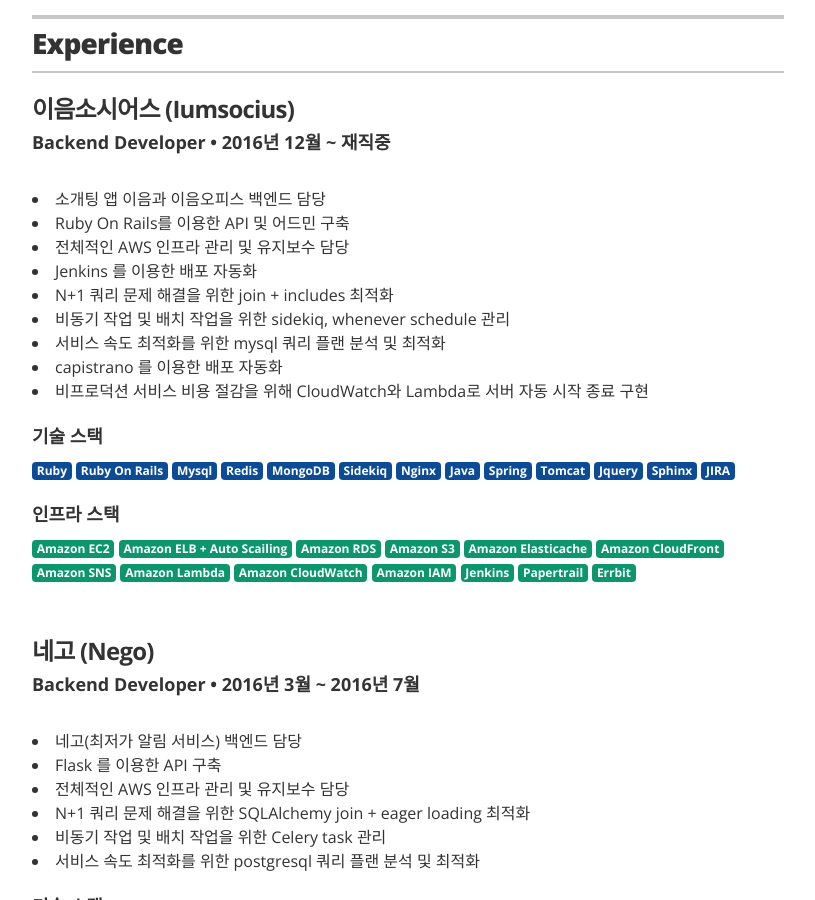
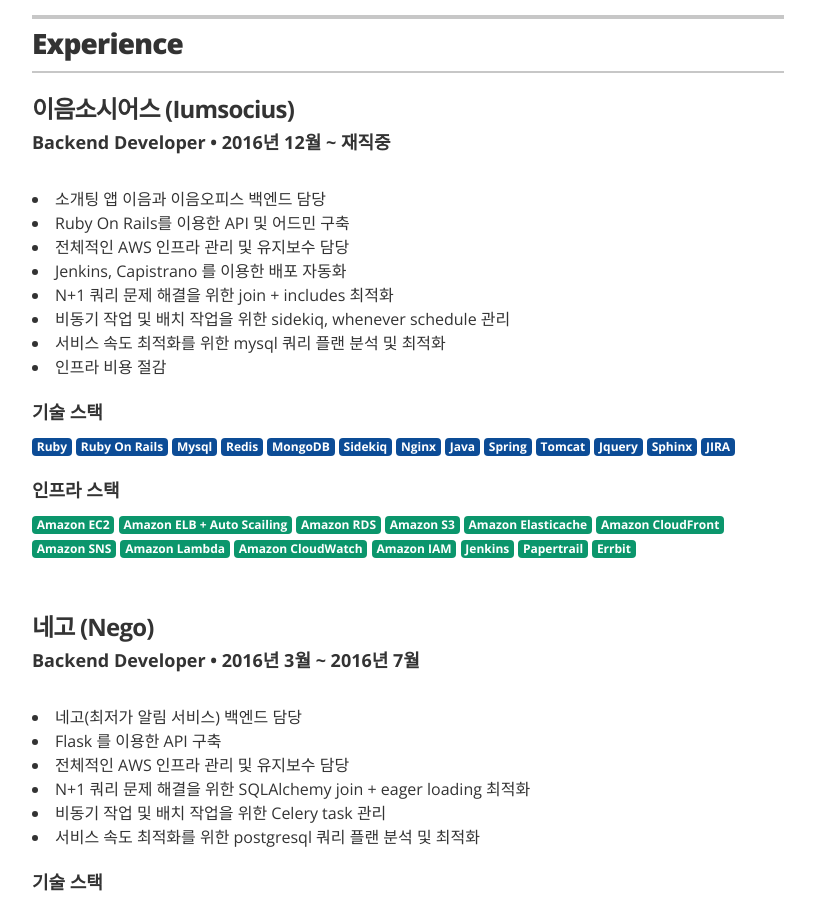
Before and after one commit to bingl2/resume, a Jekyll site: the page built from index.html, in a window 1280 px wide and 900 px high, scrolled down 515 px. Shown: the whole window, without its empty margins (232-1047 px from the left). Built offline with Jekyll 4.4.1, drawn with Linux system fonts in a browser that asks for light colours.

Commit message:
경험 부분 내용 수정

```diff
--- a/_data/experience.yml
+++ b/_data/experience.yml
@@ -2,7 +2,7 @@
 - company: 이음소시어스 (Iumsocius)
   position: Backend Developer
   duration: 2016년 12월 ~ 재직중
-  summarys: ["소개팅 앱 이음과 이음오피스 백엔드 담당", "Ruby On Rails를 이용한 API 및 어드민 구축", "전체적인 AWS 인프라 관리 및 유지보수 담당", "Jenkins 를 이용한 배포 자동화", "N+1 쿼리 문제 해결을 위한 join + includes 최적화", "비동기 작업 및 배치 작업을 위한 sidekiq, whenever schedule 관리", "서비스 속도 최적화를 위한 mysql 쿼리 플랜 분석 및 최적화", "capistrano 를 이용한 배포 자동화", "비프로덕션 서비스 비용 절감을 위해 CloudWatch와 Lambda로 서버 자동 시작 종료 구현"]
+  summarys: ["소개팅 앱 이음과 이음오피스 백엔드 담당", "Ruby On Rails를 이용한 API 및 어드민 구축", "전체적인 AWS 인프라 관리 및 유지보수 담당", "Jenkins, Capistrano 를 이용한 배포 자동화", "N+1 쿼리 문제 해결을 위한 join + includes 최적화", "비동기 작업 및 배치 작업을 위한 sidekiq, whenever schedule 관리", "서비스 속도 최적화를 위한 mysql 쿼리 플랜 분석 및 최적화", "인프라 비용 절감"]
   skillset: ["Ruby", "Ruby On Rails", "Mysql", "Redis", "MongoDB", "Sidekiq", "Nginx", "Java", "Spring", "Tomcat", "Jquery", "Sphinx", "JIRA"]
   infraset: ["Amazon EC2", "Amazon ELB + Auto Scailing", "Amazon RDS", "Amazon S3", "Amazon Elasticache", "Amazon CloudFront", "Amazon SNS", "Amazon Lambda", "Amazon CloudWatch", "Amazon IAM", "Jenkins", "Papertrail", "Errbit"]
 #  summary: 이음소시어스에서는 이음과 이음오피스라는 소개팅 앱 서비스와 맺음이라는 결혼 정보 서비스를 제공하고 있습니다. <br><br> 백엔드 개발자로 입사를 하였고 이음 서비스를 담당하게 되었습니다. 이음은 Ruby라는 언어를 사용하였고, RoR(Ruby on Rails) 프레임워크를 사용하여 구축된 서비스입니다. 이음 서비스 적응 후 이음오피스(직장인 전용) 서비스 또한 담당을 하게 되었고 현재는 이음과 이음오피스 두 개의 서비스를 담당하고 있습니다. <br><br> AWS 인프라 운영, API 신규 기능 개발 및 유지 보수 그리고 운영팀을 위한 백오피스 개발 등이 주된 작업입니다. 두 개의 서비스의 메인 담당자로 혼자 업무를 진행하며 장애 발생 시 고초를 겪었으나 서비스 운영 장애 대응에있어 직접 부딪히며 경험을 쌓는데 많은 도움이 되었습니다. 또한 AWS 인프라 운영에 백업 담당자로 직접 담당하게 되면서 서비스 운영 시 인프라 장애 대응이나, 신규 프로젝트 진행시 인프라 구축 등의 경험을 쌓을 수 있었습니다.
```
